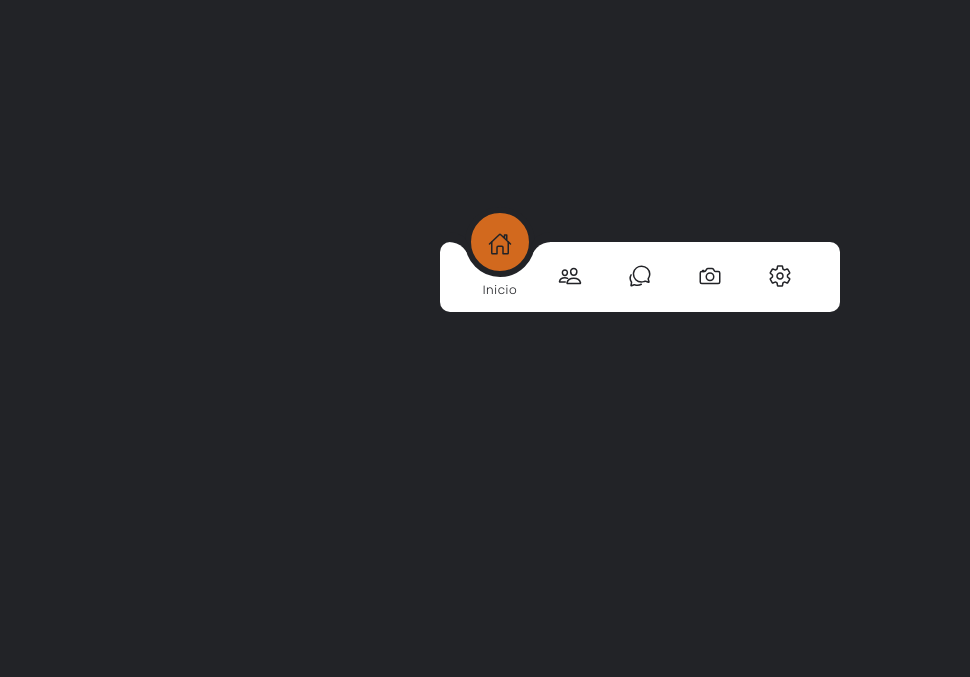
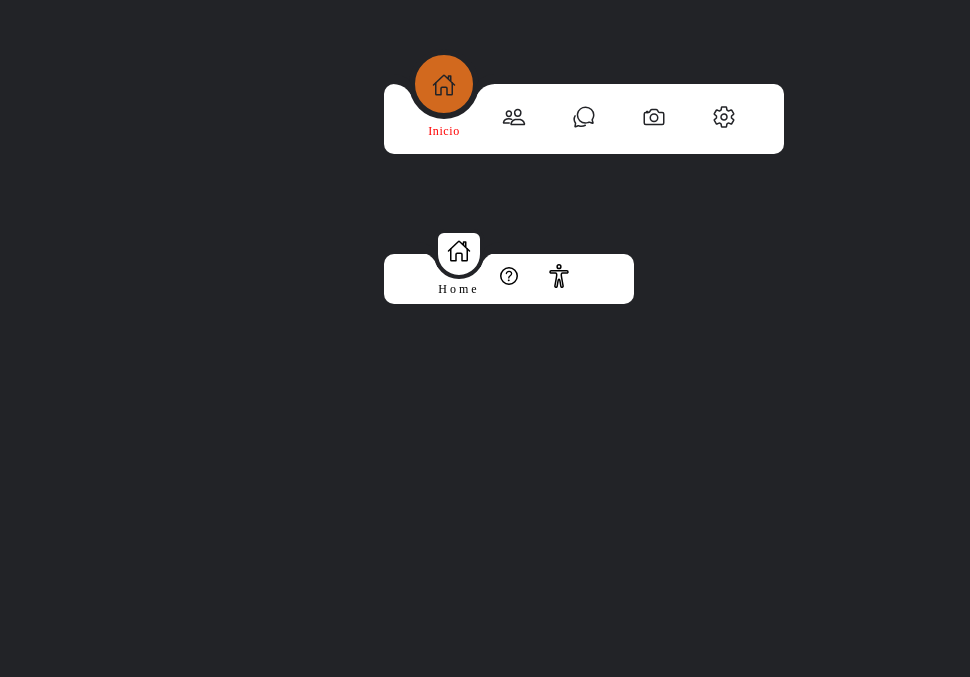
Before and after one commit to haader/dise-os-css, a plain HTML site: page index.html in a window 1280 px wide. Shown: the part 123-800 px from the top of the page, without its empty margins (0-970 px from the left). Drawn offline with nearby package versions, Linux system fonts and the light colour scheme.

Commit message:
creación del 2do banner

```diff
--- a/diseño.css
+++ b/banner1.css
@@ -1,28 +1,48 @@
+
+.linkicon
+{
+    display: block;
+    width: 70px;
+    height: 70px;
+    border-radius: 10px;
+}
+
+
+
 @import url('https://fonts.googleapis.com/css2?family=Poppins:wght@300&display=swap');
 
 /*nuevo comentario*/
 *{
 padding: 0;
 margin: 0;
-box-sizing: border-box;
-font-family: 'Poppins', 'sans-serif';
+box-sizing: border-box;/*hace que los valores del PADDING y el BORDER pasen a formar parte del cálculo del ancho de la caja y no lo suman posteriormente.*/
+font-family: 'Poppins', 'sans-serif';/*sin serifa*/
 }
 
 :root
 {
-    --clr: #222327;
+    --clr: #222327;/**/
 }
+
+/*configuraciones generales*/
 body
 {
+    /*
     display: flex;
     justify-content: center;
     align-items: center;
+    */
     min-height: 100vh;
     background: var(--clr);
 }
 
 .navigation
 {
+    /*posicionamos el div*/
+    margin-left: 30%;
+    margin-top: 5%;
+    margin-bottom: 5%;
+
     position: relative;
     width: 400px;
     height: 70px;
@@ -52,41 +72,49 @@ position: relative;
 display: flex;
 justify-content: center;
 align-items: center;
-flex-direction: column;
+text-align: center;
+
+flex-direction: column;/*asignamos la orietacion columna*/
 width: 100%;
-text-align: center;
-font-weight: 500;
+font-weight: 500;/*peso o grueso de la letra*/
 }
+/*ICON*/
 .navigation ul li .icon
 {
-    position: relative;
-    display: block;
-    line-height: 75px;
-    font-size: 1.5em;
+    position: relative;/*no solapa, la posicion es relativa*/
+    display: block;/*para que ocupe todo*/
+    line-height: 75px;/*el alto de la lineas*/
+    font-size: 1.5em;/*em= tamaña en puntos de la tipografia*/
     text-align: center;
     transition: 0.5s;
-    color: var(--clr);
+    color: var(--clr);/*el color del fondo*/
 }
 .navigation ul li.active a .icon
 {
 transform: translateY(-32px);
 }
-.navigation ul li a .text
+    /*TEXT*/
+        .navigation ul li a .text   /*<==ACA*/
         {
             position: absolute;
             color: var(--clr);
+            color: red;
             font-weight: 400;
             font-size: 0.75em;
             letter-spacing: 0.05em;
             transition: 0.5s;
             opacity: 0;
-    transform: translateY(20px);
+            transform: translateY(10px);
         }
         .navigation ul li.active a .text
         {
-    opacity: 1;
+            opacity: 1; /*la opacidad*/
             transform: translateY(10px);
         }
+
+/*PARTE 2*/
+
+
 .indicator
 {
     position: absolute;
--- /dev/null
+++ b/banner2.css
@@ -0,0 +1,167 @@
+
+
+.navegador
+{
+    margin-left: 30%;
+
+    display: flex;
+    position: relative;
+    justify-content: center;
+    align-items: center;
+    background: white;
+    width: 250px;
+    height: 50px;
+    border-radius: 10px;
+}
+
+.navegador
+ul
+{
+    display: flex;
+    width:150px;
+}
+
+.navegador
+ul
+li
+{
+
+    position: relative;
+    list-style: none;
+    width: 50px;
+    height: 30px;
+    z-index: 1;
+
+}
+
+
+.navegador
+ul
+li
+a
+{
+    text-decoration: none;
+    display: flex;
+    position: relative;
+    justify-content: center;
+    align-items: center;
+    text-align: center;
+    flex-direction: column;
+    width: 100%;
+    font-weight: 500;
+
+}
+
+/*ICON*/
+.navegador
+ul
+li
+.icon2
+{
+    position: relative;
+    display: block;
+    line-height: 30px;
+    font-size: 1.5em;
+    transition: 0.5s;
+    text-align: center;
+    color: black;
+}
+
+.navegador
+ul
+li.activo
+a
+.icon2
+{
+    transform: translateY(-25px);
+}
+
+        /*TEXT*/
+
+        .navegador
+        ul
+        li
+        a
+        .text2
+        {
+        position: absolute;
+        color: black;
+        font-weight: 400;
+        font-size: 0.75em;
+        letter-spacing: 0.25em;
+        transition: 0.5s;
+        opacity: 0;
+        transform: translateY(10px);
+        }
+
+
+        .navegador
+        ul
+        li.activo
+        a
+        .text2
+        {
+            opacity: 1;
+            transform: translateY(10px);
+        }
+
+                                    /*PARTE 2*/
+/*INDICADOR*/
+.indicador
+{
+position: absolute;
+top: -25px;
+width: 50px;
+height: 50px;
+background: white;
+                        /*border-radius: 50%;*/
+border-top-left-radius: 20%;
+border-top-right-radius: 20%;
+
+border-bottom-left-radius: 50%;
+border-bottom-right-radius: 50%;
+border: 4px solid var(--clr);
+transition: 0.5s;
+}
+
+.indicador::before
+{
+    content: '';
+    position: absolute;
+    top: 45%;
+    left:-20px;
+    width: 20px;
+    height: 25px;
+    background: transparent;
+    border-top-right-radius: 25px;
+    box-shadow: 0px -10px 0 0 var(--clr);
+
+}
+
+.indicador::after
+{
+    content: '';
+    position: absolute;
+    top: 45%;
+    right:-20px;
+    width: 20px;
+    height: 25px;
+    background: transparent;
+    border-top-left-radius: 25px;
+    box-shadow: 0px -10px 0 0 var(--clr);
+
+}
+
+
+.navegador ul li:nth-child(1).activo ~ .indicador
+{
+    transform: translateX(calc(50px*0));
+}
+.navegador ul li:nth-child(2).activo ~ .indicador
+{
+    transform: translateX(calc(50px*1));
+}
+.navegador ul li:nth-child(3).activo ~ .indicador
+{
+    transform: translateX(calc(50px*2));
+}
--- /dev/null
+++ b/general.css
@@ -0,0 +1,8 @@
+
+
+.title
+{
+text-align: center;
+font-size: 2rem;
+font-family: 'Courier New', Courier, monospace;
+}
--- a/index.html
+++ b/index.html
@@ -6,9 +6,23 @@
     <meta name="viewport" content="width=device-width, initial-scale=1.0">
     <title>Diseño css</title>
 
-    <link rel="stylesheet" href="./diseño.css">
+    <link rel="stylesheet" href="./banner1.css">
+    <link rel="stylesheet" href="/banner2.css">
+    <link rel="stylesheet" href="general.css">
 </head>
 <body>
+
+
+
+
+    <a href="https://ionic.io/ionicons" target="_blank"><!--pagina de iconos-->
+        <button class="linkicon">ionic.io</button>
+    </a>
+
+    <h3 class="title">Barras de navegación bonitas</h3>
+
+    <br>
+    <br>
 
     <div class="navigation">
 
@@ -76,6 +90,41 @@
 
     </div>
 
+
+
+    <br>
+    <br>
+
+        <!--                SEGUNDO BANNER        -->
+    <div class="navegador">
+        <ul>
+
+                <li class="list2 activo">
+                    <a href="#">
+                        <span class="icon2"><ion-icon name="home-outline"></ion-icon></span>
+                        <span class="text2">Home</span>
+                    </a>
+                </li>
+
+                <li class="list2">
+                    <a href="#">
+                        <span class="icon2"><ion-icon name="help-circle-outline"></ion-icon></span>
+                        <span class="text2">Help</span>
+                    </a>
+                </li>
+
+                <li class="list2">
+                    <a href="#">
+                        <span class="icon2"><ion-icon name="body-outline"></ion-icon></span>
+                        <span class="text2">About</span>
+                    </a>
+                </li>
+
+                <div class="indicador"></div>
+
+        </ul>
+    </div>
+
     <script>
         const list=document.querySelectorAll('.list');
         function activeLink(){
@@ -85,6 +134,16 @@
         }
         list.forEach((item)=>
         item.addEventListener('click',activeLink));
+
+            /*2*/
+        const list2=document.querySelectorAll('.list2');
+        function activeLink2(){
+            list2.forEach((item2)=>
+            item2.classList.remove('activo'));
+            this.classList.add('activo');
+        }
+        list2.forEach((item2)=>
+        item2.addEventListener('click',activeLink2));
     </script>
 
     <script type="module" src="https://unpkg.com/ionicons@5.5.2/dist/ionicons/ionicons.esm.js"></script>
```
Lines whose indentation alone changed are shown as unchanged.
